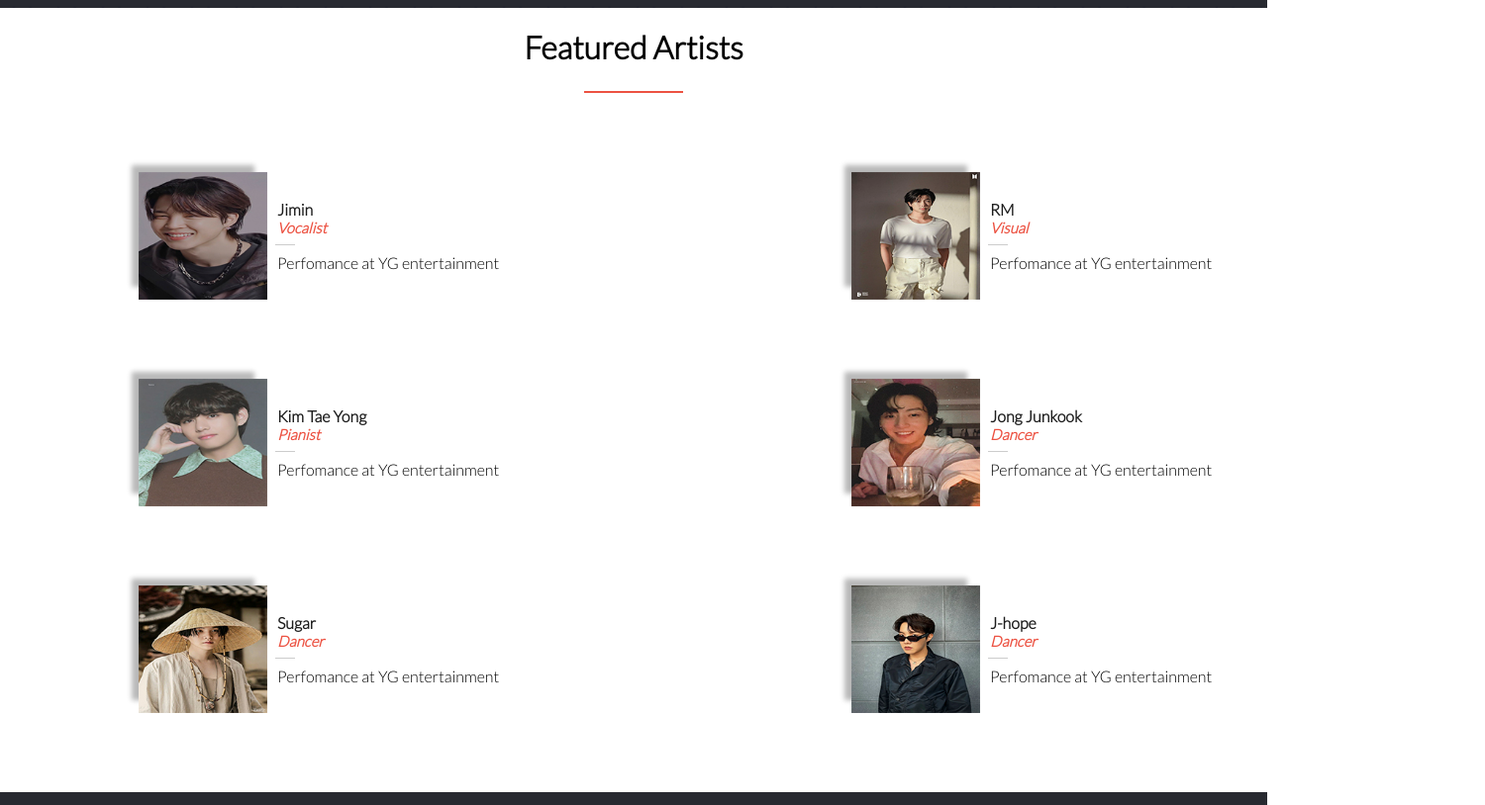
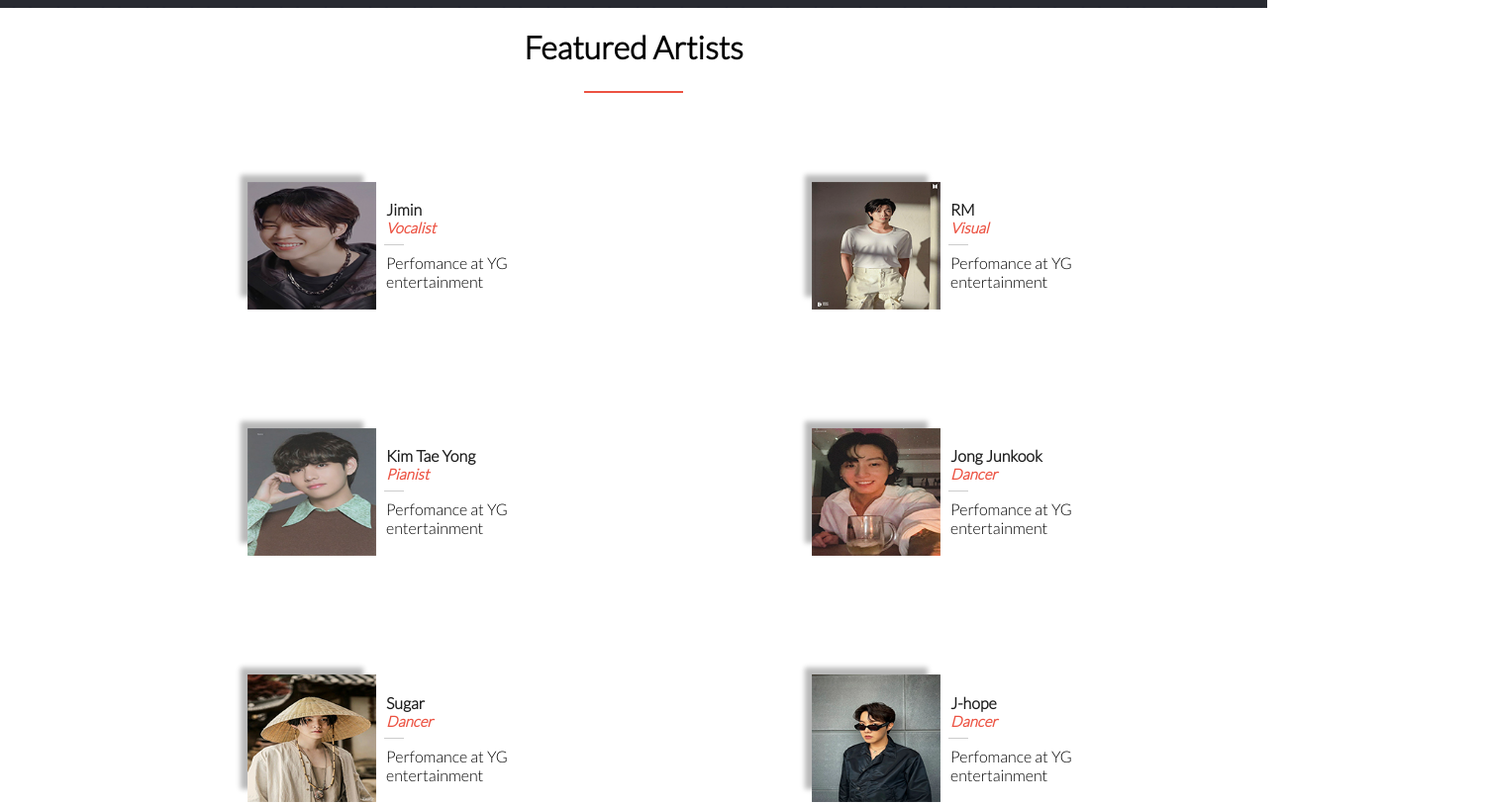
Before and after one commit to Hsuwaddyhtat22/musical-giggle-capstone, a plain HTML site: page index.html in a window 1280 px wide. Shown: the part 1540-2354 px from the top of the page at 99% size, 1500 px wide, since content can reach past the window. Drawn offline with Linux system fonts and the light colour scheme.

Commit message:
Add-layout

```diff
--- a/css/desktop.css
+++ b/css/desktop.css
@@ -9,10 +9,6 @@
 }
 
 @media (min-width: 768px) {
-  body {
-    overflow-x: hidden;
-  }
-
   .icon-nav {
     display: flex;
     align-items: center;
@@ -208,11 +204,20 @@
 
   .player-container {
     display: grid;
-    flex-direction: column;
-    background: #fff;
-    margin: 40px auto;
-    text-align: center;
-    grid-template-columns: 1fr 1fr;
+    grid-template-columns: repeat(2, 550px);
+    grid-gap: 20px;
+    justify-items: center;
+    width: calc(100% - 40px);
+    margin: 0 auto;
+    max-width: 100%;
+    padding: 0 20px;
+    box-sizing: border-box;
+  }
+
+  .player-list {
+    width: 100%;
+    max-width: 100%;
+    padding: 0 10px;
   }
 
   .player-img {
@@ -233,16 +238,7 @@
   }
 }
 
-.player-list {
-  height: auto;
-  justify-content: center;
-  align-items: center;
-  margin: 40px auto;
-}
-
 .player-header {
-  font-family: var(--font-roboto);
-  display: flex;
   color: #1d1d1d;
   font-size: 1rem;
   font-weight: bold;
@@ -255,11 +251,6 @@
   font-style: italic;
   display: flex;
   margin-left: 10px;
-}
-
-.player-description {
-  width: 500px;
-  display: flex;
 }
 
 .for-partner {
--- a/css/style.css
+++ b/css/style.css
@@ -5,10 +5,6 @@
     box-sizing: border-box;
     list-style-type: none;
     text-decoration: none;
-  }
-
-  body {
-    overflow-x: hidden;
   }
 
   .ham-burger {
@@ -255,7 +251,7 @@
     display: flex;
     justify-content: center;
     align-items: center;
-    margin: 50px auto;
+    margin: 50px -100px;
   }
 
   .player-img {
```
